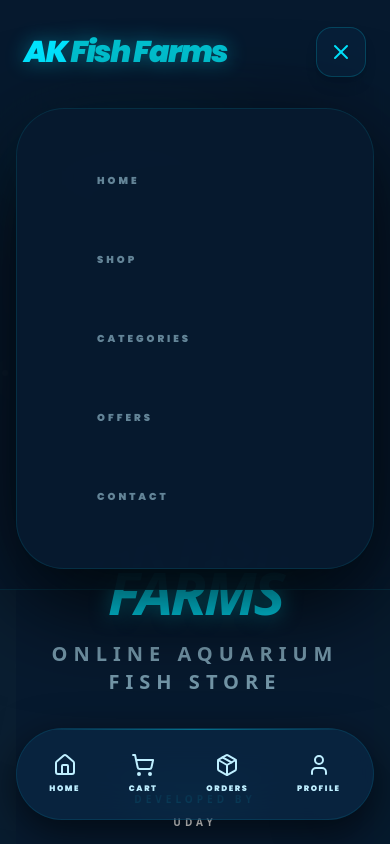
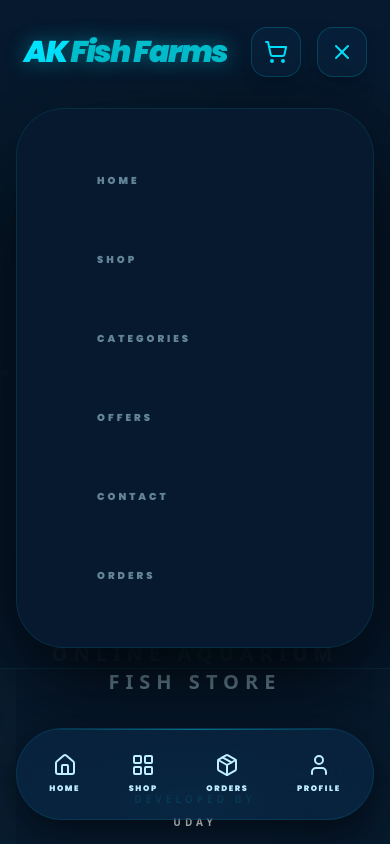
Before and after one commit to Udaykadali810/AK-Fish-Farm, a React (Vite) app in the folder frontend/: page /project-report in a window 390 px wide. Both pictures are taken after a click on the button 341 px from the left and 52 px from the top of the page. Shown: the top 844 px of the page. Built offline with nearby package versions, Linux system fonts and the light colour scheme.

Commit message:
Update navigation: Move cart to header on mobile, replace cart with shop in bottom nav, and make admin panel visible to admins

```diff
--- a/frontend/src/components/layout/BottomNav.jsx
+++ b/frontend/src/components/layout/BottomNav.jsx
@@ -1,6 +1,6 @@
 import React from 'react';
 import { NavLink } from 'react-router-dom';
-import { Home, Package, ShoppingCart, User } from 'lucide-react';
+import { Home, Package, LayoutGrid, User } from 'lucide-react';
 import { useCart } from '../../context/CartContext';
 import { motion } from 'framer-motion';
 
@@ -30,22 +30,17 @@ const BottomNav = () => {
                 </NavLink>
 
                 <NavLink
-                    to="/cart"
+                    to="/shop"
                     className={({ isActive }) => `flex flex-col items-center gap-1.5 py-4 px-4 rounded-[2rem] transition-all duration-500 relative group ${isActive ? 'text-[#00E5FF]' : 'text-[#BFEFFF]/20 hover:text-[#BFEFFF]/60'}`}
                 >
                     {({ isActive }) => (
                         <>
                             <div className="relative">
                                 <motion.div animate={isActive ? { scale: 1.2, y: -2 } : { scale: 1, y: 0 }}>
-                                    <ShoppingCart className={`w-6 h-6 ${isActive ? 'drop-shadow-[0_0_8px_rgba(0,229,255,0.6)]' : ''}`} />
+                                    <LayoutGrid className={`w-6 h-6 ${isActive ? 'drop-shadow-[0_0_8px_rgba(0,229,255,0.6)]' : ''}`} />
                                 </motion.div>
-                                {cartCount > 0 && (
-                                    <span className="absolute -top-2 -right-2 bg-[#00E5FF] text-[#071A2F] text-[8px] font-black w-4 h-4 flex items-center justify-center rounded-full shadow-[0_0_10px_rgba(0,229,255,0.4)]">
-                                        {cartCount}
-                                    </span>
-                                )}
                             </div>
-                            <span className="text-[8px] font-black uppercase tracking-[0.2em]">Cart</span>
+                            <span className="text-[8px] font-black uppercase tracking-[0.2em]">Shop</span>
                             {isActive && <motion.div layoutId="nav-glow" className="absolute -bottom-1 w-8 h-1 bg-[#00E5FF] rounded-full blur-[2px] shadow-[0_0_10px_#00E5FF]" />}
                         </>
                     )}
--- a/frontend/src/components/layout/Navbar.jsx
+++ b/frontend/src/components/layout/Navbar.jsx
@@ -1,6 +1,6 @@
 import React, { useState, useEffect } from 'react';
 import { Link, useLocation } from 'react-router-dom';
-import { Menu, X, ShoppingCart, User, Search, MessageCircle } from 'lucide-react';
+import { Menu, X, ShoppingCart, User, Search, MessageCircle, ShieldCheck } from 'lucide-react';
 import { motion, AnimatePresence } from 'framer-motion';
 import { useCart } from '../../context/CartContext';
 import { useAuth } from '../../context/AuthContext';
@@ -10,6 +10,7 @@ const Navbar = () => {
     const location = useLocation();
     const { cart } = useCart();
     const { user } = useAuth();
+    const isAdmin = user?.role === 'admin';
 
     const cartCount = cart.reduce((total, item) => total + item.quantity, 0);
 
@@ -60,6 +61,17 @@ const Navbar = () => {
                             >
                                 Orders
                             </Link>
+
+                            {/* Desktop Admin Panel Link */}
+                            {isAdmin && (
+                                <Link
+                                    to="/admin"
+                                    className={`transition-all hover:scale-110 flex items-center gap-2 px-4 py-2 rounded-xl bg-[#00E5FF]/10 border border-[#00E5FF]/30 ${location.pathname === '/admin' ? 'text-[#00E5FF] drop-shadow-[0_0_8px_rgba(0,229,255,0.5)] border-[#00E5FF]' : 'text-[#00E5FF]/80 hover:text-[#00E5FF]'}`}
+                                >
+                                    <ShieldCheck className="w-4 h-4" />
+                                    Admin Panel
+                                </Link>
+                            )}
                         </div>
 
                         <div className="h-6 w-px bg-[#00E5FF]/10"></div>
@@ -88,6 +100,19 @@ const Navbar = () => {
 
                     {/* Mobile Controls */}
                     <div className="lg:hidden flex items-center gap-4">
+                        {/* Mobile Cart Icon - New Placement */}
+                        <Link
+                            to="/cart"
+                            className={`relative p-3 bg-[#0B2A4A]/40 rounded-2xl transition-all border border-[#00E5FF]/20 shadow-lg ${location.pathname === '/cart' ? 'text-[#071A2F] bg-[#00E5FF]' : 'text-[#00E5FF]'}`}
+                        >
+                            <ShoppingCart className="h-6 w-6" />
+                            {cartCount > 0 && (
+                                <span className={`absolute -top-1 -right-1 text-[8px] font-black w-4 h-4 flex items-center justify-center rounded-full shadow-[0_0_10px_rgba(0,229,255,0.4)] ${location.pathname === '/cart' ? 'bg-[#071A2F] text-[#00E5FF]' : 'bg-[#00E5FF] text-[#071A2F]'}`}>
+                                    {cartCount}
+                                </span>
+                            )}
+                        </Link>
+
                         <button
                             onClick={() => setIsOpen(!isOpen)}
                             className="p-3 bg-[#0B2A4A]/40 rounded-2xl text-[#00E5FF] hover:bg-[#00E5FF] hover:text-[#071A2F] transition-all border border-[#00E5FF]/20 shadow-lg"
@@ -118,6 +143,25 @@ const Navbar = () => {
                                     {link.name}
                                 </Link>
                             ))}
+                            <Link
+                                to="/my-orders"
+                                onClick={() => setIsOpen(false)}
+                                className={`block py-6 px-10 rounded-[2rem] font-black text-[10px] uppercase tracking-[0.3em] transition-all ${location.pathname === '/my-orders' ? 'bg-[#00E5FF] text-[#071A2F] shadow-xl' : 'text-[#BFEFFF]/50 hover:bg-[#BFEFFF]/5'}`}
+                            >
+                                Orders
+                            </Link>
+
+                            {/* Mobile Admin Panel Link */}
+                            {isAdmin && (
+                                <Link
+                                    to="/admin"
+                                    onClick={() => setIsOpen(false)}
+                                    className={`flex items-center gap-4 py-6 px-10 rounded-[2rem] font-black text-[10px] uppercase tracking-[0.3em] transition-all bg-[#00E5FF]/10 border border-[#00E5FF]/30 ${location.pathname === '/admin' ? 'bg-[#00E5FF] text-[#071A2F] shadow-xl' : 'text-[#00E5FF] hover:bg-[#00E5FF]/20'}`}
+                                >
+                                    <ShieldCheck className="w-5 h-5" />
+                                    Admin Panel
+                                </Link>
+                            )}
                         </div>
                     </motion.div>
                 )}
```
